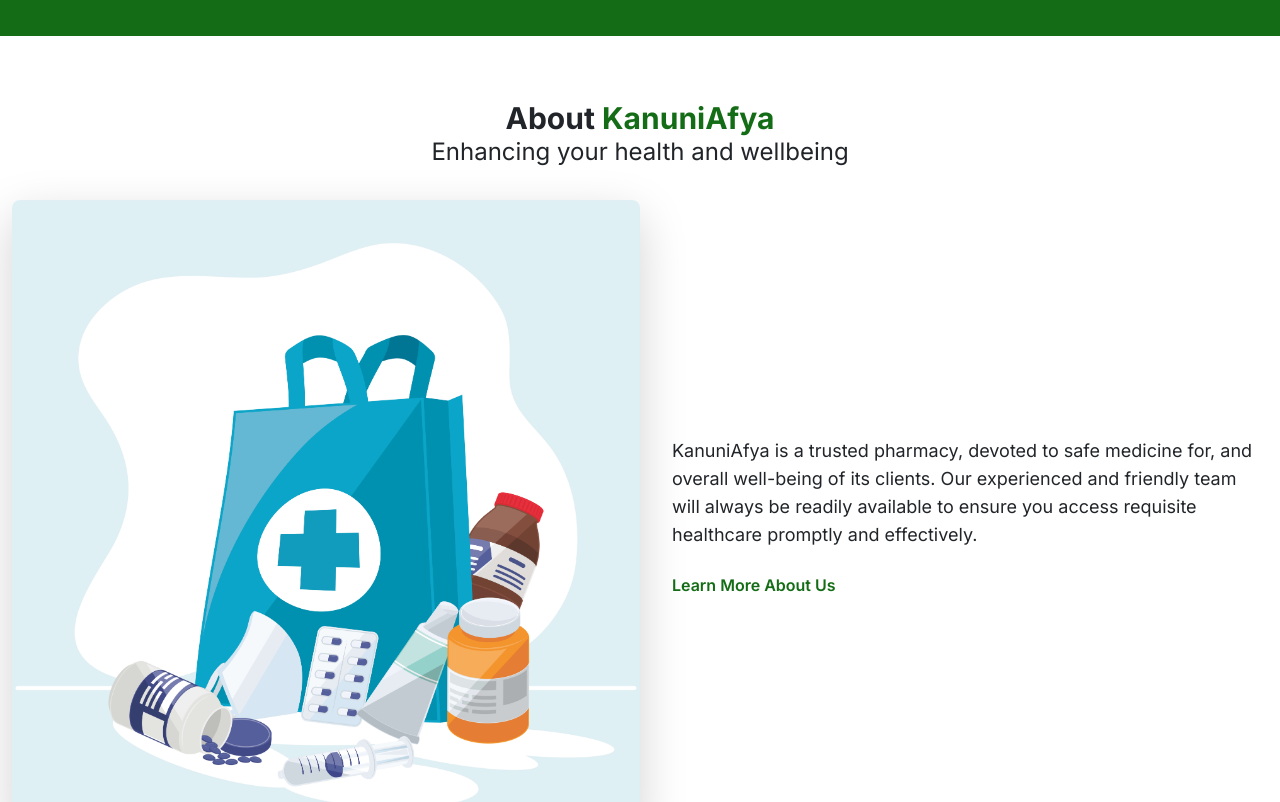
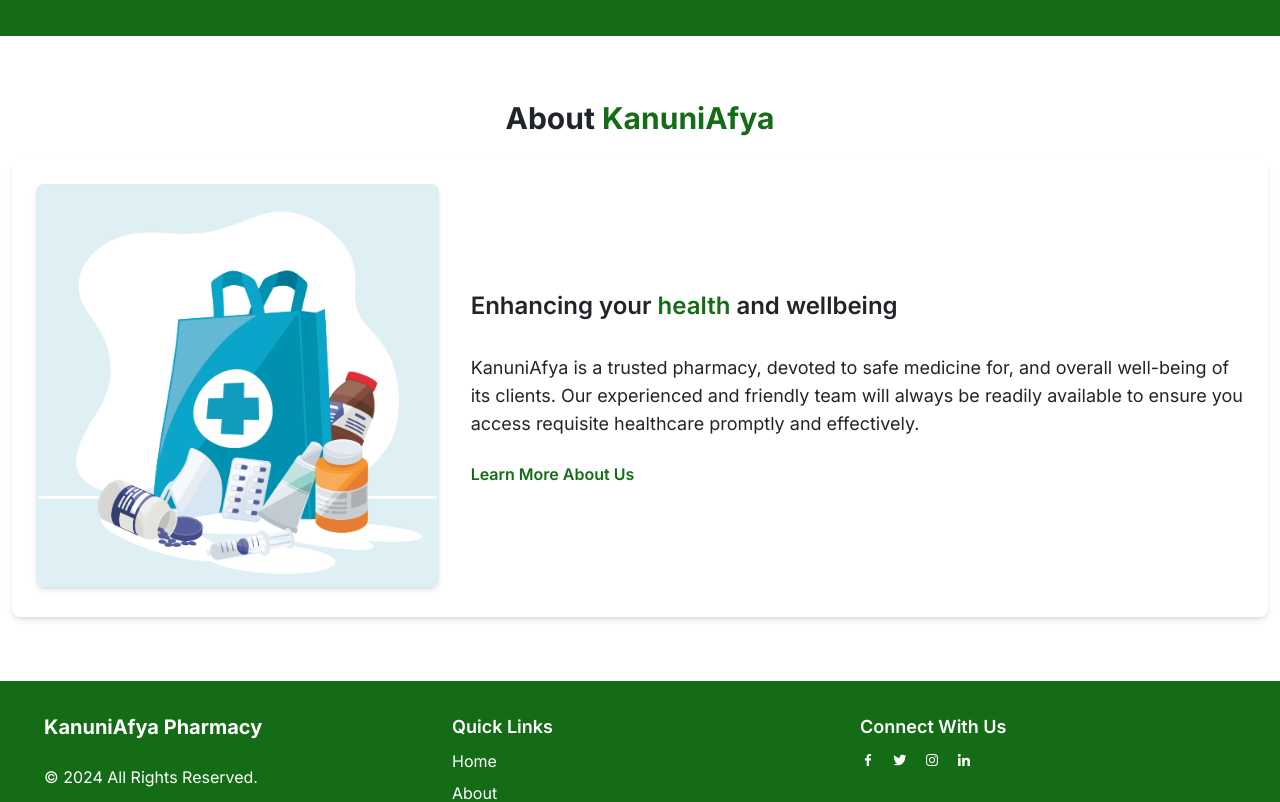
Before and after one commit to Jarabi/kanuniafya-pharmacy, a React (Vite) app: page / in a window 1280 px wide. Shown: the part 400-1202 px from the top of the page. Built offline with nearby package versions, Linux system fonts and the light colour scheme; no server answers.

Commit message:
Refactor homepage

```diff
--- a/src/components/AboutSection.jsx
+++ b/src/components/AboutSection.jsx
@@ -1,30 +1,36 @@
 import { Link } from 'react-router-dom';
+import { motion } from 'framer-motion';
 import Image from './LazyLoadImage';
 import aboutImg from '../assets/about-section.jpg';
 
 const About = () => {
     return (
-        <section className='about-section py-16'>
+        <motion.section
+            className='py-16'
+            initial={{ opacity: 0, y: 100 }}
+            animate={{ opacity: 1, y: 0 }}
+            transition={{ duration: 0.5 }}
+        >
             <div className='container mx-auto'>
-                <h2 className='text-3xl font-bold text-center'>
+                <h2 className='text-3xl font-bold text-center mb-4'>
                     About <span className='text-[#146D16]'>KanuniAfya</span>
                 </h2>
-                <h3 className='text-2xl text-center mb-8'>
-                    Enhancing your health and wellbeing
-                </h3>
-                <div className='flex flex-col md:flex-row items-center'>
-                    <div className='md:w-1/2 mb-8 md:mb-0'>
+                <div className='flex flex-col md:flex-row items-center rounded-lg shadow-md hover:shadow-lg transition-shadow duration-300 p-4'>
+                    <div className='md:w-1/3 mb-8 md:mb-0'>
                         <Image
                             image={{
-                                className: 'rounded-lg shadow-lg',
+                                className: 'rounded-lg shadow-md',
                                 src: aboutImg,
                                 alt: 'shopping bag with some drugs',
-                                // width: 600,
-                                // height: 500,
                             }}
                         />
                     </div>
-                    <div className='md:w-1/2 md:pl-8'>
+                    <div className='md:w-2/3 md:pl-8'>
+                        <h3 className='text-2xl font-semibold mb-8'>
+                            Enhancing your{' '}
+                            <span className='text-[#146D16]'>health</span> and
+                            wellbeing
+                        </h3>
                         <p className='text-lg mb-4'>
                             KanuniAfya is a trusted pharmacy, devoted to safe
                             medicine for, and overall well-being of its clients.
@@ -41,7 +47,7 @@
                     </div>
                 </div>
             </div>
-        </section>
+        </motion.section>
     );
 };
 
```
